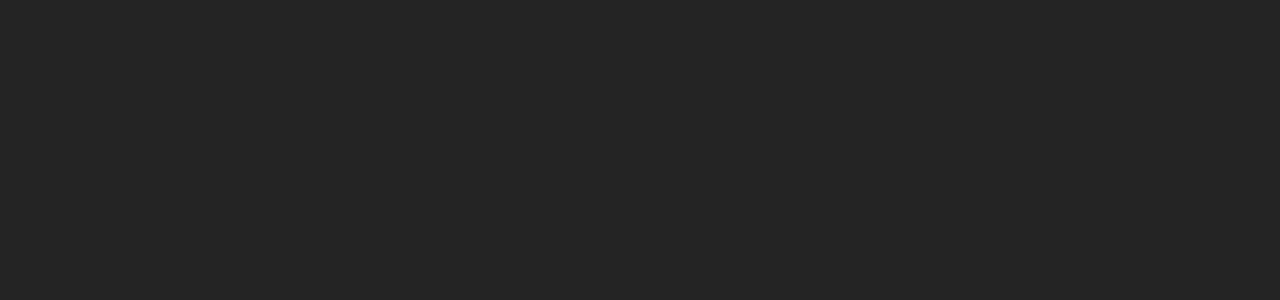
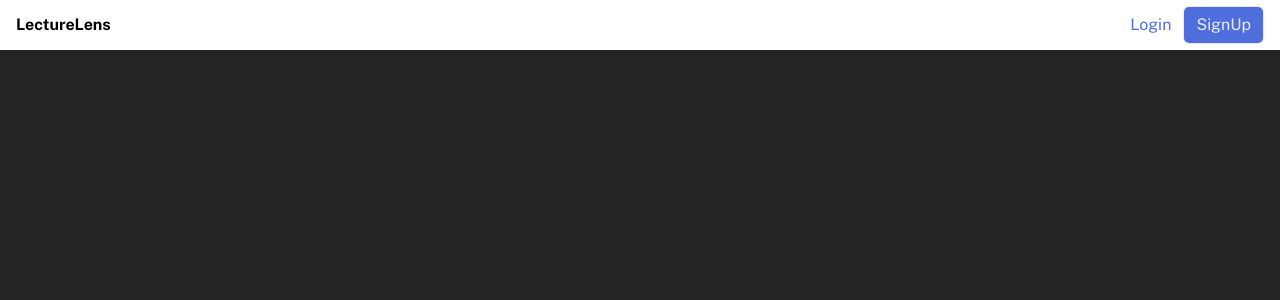
Before and after one commit to Summiedev/LectureLens, a React (Vite) app in the folder frontend/: page / in a window 1280 px wide. Before the commit this address had no page. Shown: the top 300 px of the page. Built offline with nearby package versions, Linux system fonts and the light colour scheme.

Commit message:
Refactor frontend structure: remove unused App.css, add Navbar and HomePage components.

```diff
--- a/frontend/src/App.jsx
+++ b/frontend/src/App.jsx
@@ -1,31 +1,22 @@
 import { BrowserRouter as Router, Route, Routes } from "react-router-dom";
 import AttentionTracker from "./pages/StudentCamera";
-
-import React, { useEffect } from "react";
-import { useLocation } from "react-router-dom";
+import HomePage from "./pages/Homepage";
+// import React, { useEffect } from "react";
+// import { useLocation } from "react-router-dom";
 import ViewPage from "./pages/StudentView";
 import TeacherViewSession from "./pages/TeacherView";
 import Dashboard from "./pages/TeacherDashboard";
 
-
 function App() {
-
-
-
   return (
-
-
     <Router>
-
       <Routes>
+        <Route path="/" element={<HomePage />} />
         <Route path="/Camera" element={<AttentionTracker />} />
-
-   <Route path="/Student" element={<ViewPage />} />
-         <Route path="/Teacher-view" element={<TeacherViewSession />} />
-          <Route path="/Teacher-dashboard" element={<Dashboard />} />
-
+        <Route path="/Student" element={<ViewPage />} />
+        <Route path="/Teacher-view" element={<TeacherViewSession />} />
+        <Route path="/Teacher-dashboard" element={<Dashboard />} />
       </Routes>
-
     </Router>
   );
 }
--- /dev/null
+++ b/frontend/src/components/navigation/navbar.jsx
@@ -0,0 +1,18 @@
+const NavBar = () => {
+  return (
+    <>
+      <div className="w-full flex justify-between items-center p-4 h-[50px] bg-neutral-10">
+        <p className="text-black font-bold">LectureLens</p>
+        <div className="flex items-center">
+          <button className="text-primary-blue-40 border-0 rounded-sm hover:bg-primary-blue-40 hover:text-neutral-10 transition-colors duration-200 px-3 py-1.5">
+            Login
+          </button>
+          <button className="border bg-primary-blue-40 rounded-md px-3 py-1.5">
+            SignUp
+          </button>
+        </div>
+      </div>
+    </>
+  );
+};
+export default NavBar;
--- a/frontend/src/index.css
+++ b/frontend/src/index.css
@@ -1,5 +1,4 @@
-
-@import url('https://fonts.googleapis.com/css2?family=Public+Sans:ital,wght@0,100..900;1,100..900&display=swap');
+@import url("https://fonts.googleapis.com/css2?family=Public+Sans:ital,wght@0,100..900;1,100..900&display=swap");
 @import "tailwindcss";
 
 :root {
@@ -16,3 +15,40 @@
   -webkit-font-smoothing: antialiased;
   -moz-osx-font-smoothing: grayscale;
 }
+
+@theme {
+  /* neutral color */
+  --color-neutral-100: #272b2d;
+  --color-neutral-90: #32353a;
+  --color-neutral-70: #4f5863;
+  --color-neutral-50: #868f9e;
+  --color-neutral-40: #9e9e9e;
+  --color-neutral-30: #c2c2c2;
+  --color-neutral-10: #ffffff;
+
+  /* Primary Colors */
+  --color-primary-80: #a45838;
+  --color-primary-70: #f86b0b;
+  --color-primary-60: #f7a521;
+  --color-primary-50: #d1d910;
+  --color-primary-40: #fabe6b;
+  --color-primary-30: #f6b953;
+  --color-primary-20: #f4c0ab;
+
+  --color-primary-blue-80: #0f0f2d;
+  --color-primary-blue-70: #1c1f3a;
+  --color-primary-blue-60: #1f2a4d;
+  --color-primary-blue-50: #1d3195;
+  --color-primary-blue-40: #4f6edb;
+  --color-primary-blue-30: #7f8ddb;
+  --color-primary-blue-20: #d1dbf5;
+
+  /* Secondary Colors */
+  --color-secondary-80: #0f7728;
+  --color-secondary-70: #4a5a38;
+  --color-secondary-60: #9a9541;
+  --color-secondary-50: #c1cf46;
+  --color-secondary-40: #46c772;
+  --color-secondary-30: #1baa85;
+  --color-secondary-20: #71d0b9;
+}
--- /dev/null
+++ b/frontend/src/pages/Homepage.jsx
@@ -0,0 +1,9 @@
+import Navbar from "../components/navigation/navbar.jsx";
+const HomePage = () => {
+  return (
+    <div>
+      <Navbar />
+    </div>
+  );
+};
+export default HomePage;
```
Also changed, not shown: frontend/src/pages/StudentView.jsx (+25 -12 lines), frontend/src/pages/TeacherView.jsx (+45 -20 lines), frontend/src/App.css (added), 1 other file (tests, documents, lock files or other folders).
